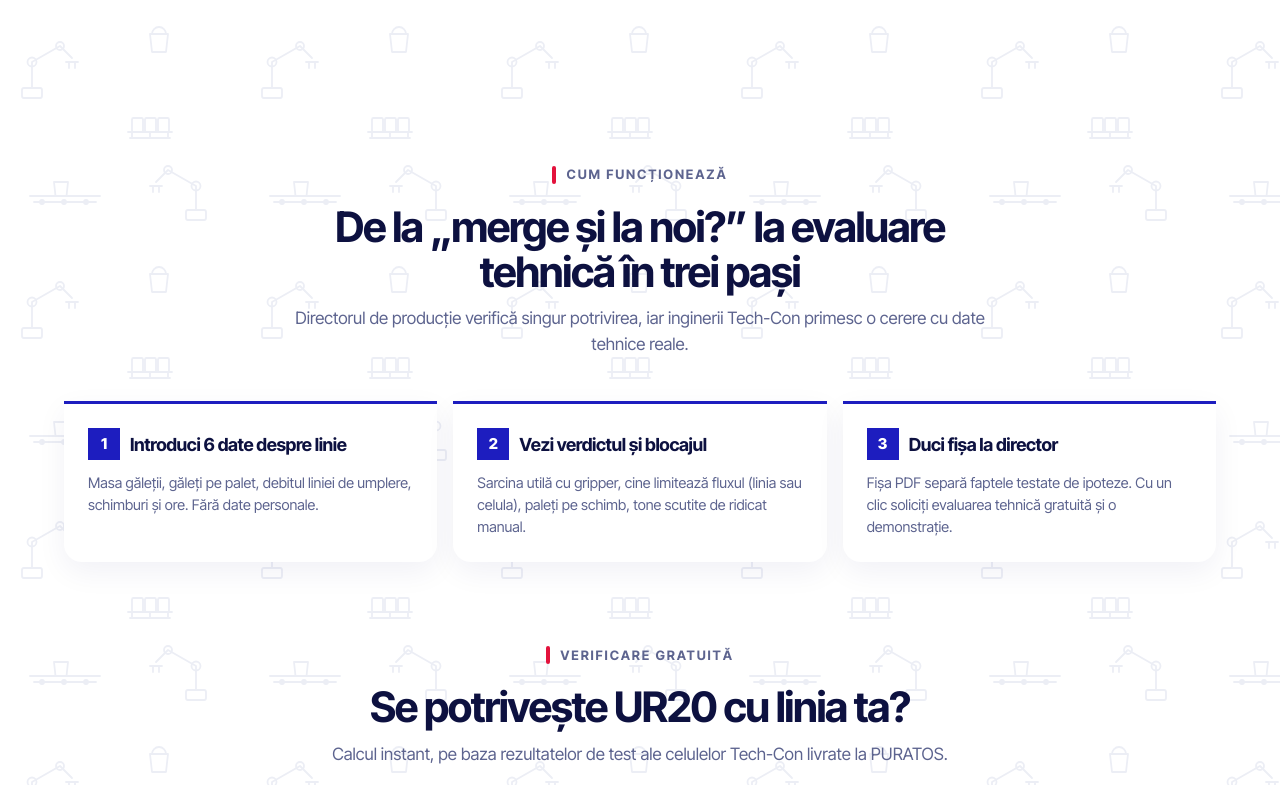
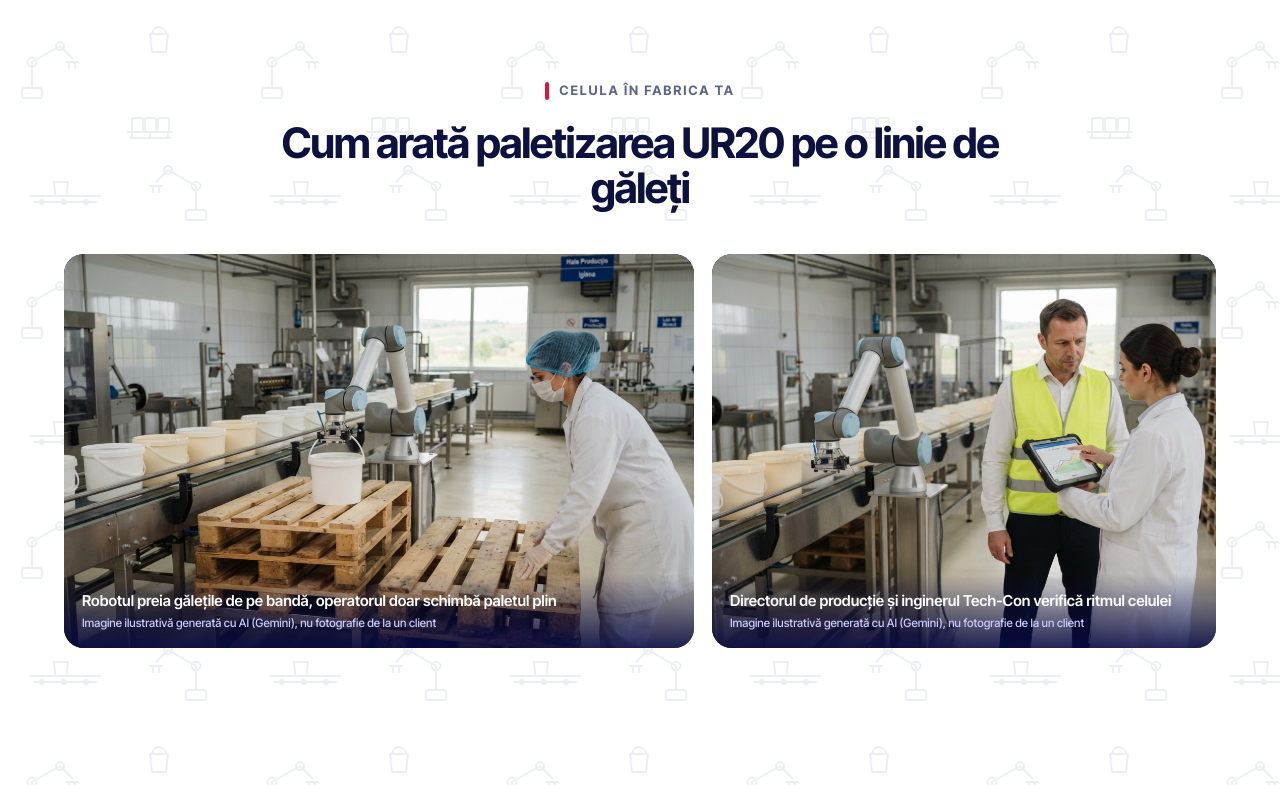
Before and after one commit to Polikarp2007/paletcheck-ur20, a plain HTML site: page index.html in a window 1280 px wide. Shown: the part 1680-2465 px from the top of the page. Drawn offline with Linux system fonts and the light colour scheme.

Commit message:
AI illustration gallery

```diff
--- a/index.html
+++ b/index.html
@@ -220,6 +220,12 @@ nav .w{gap:20px}.brand,.brand .tc,nav .links a{white-space:nowrap}nav .links{gap
 .offices{grid-template-columns:1fr!important;gap:12px!important}
 .off{display:flex;align-items:center;justify-content:space-between;gap:12px;padding:18px 20px!important}
 .off br{display:none}.off .tg{margin-top:0!important;white-space:nowrap}
+.gal{display:grid;grid-template-columns:1.25fr 1fr;gap:18px}
+.gal figure{margin:0;position:relative;border-radius:20px;overflow:hidden;background:#0a0e6b}
+.gal img{width:100%;height:100%;object-fit:cover;display:block;aspect-ratio:16/10}
+.gal figcaption{position:absolute;left:0;right:0;bottom:0;padding:16px 18px;color:#fff;background:linear-gradient(transparent,rgba(6,9,69,.85));font-weight:600;font-size:15px}
+.gal figcaption small{display:block;font-weight:500;font-size:11.5px;color:#c9ccff;margin-top:2px}
+@media(max-width:980px){.gal{grid-template-columns:1fr}}
 </style>
 </head>
 <body>
@@ -269,6 +275,14 @@ nav .w{gap:20px}.brand,.brand .tc,nav .links a{white-space:nowrap}nav .links{gap
     <div class="st"><div class="ico"><svg viewBox="0 0 24 24" width="22" height="22"><circle cx="12" cy="12" r="8" stroke="currentColor" stroke-width="2" fill="none"/><path d="M12 7v5l3 2" stroke="currentColor" stroke-width="2" fill="none" stroke-linecap="round"/></svg></div><h3>Ritm pe care îl poți măsura</h3><p>Știi câte găleți pe minut ies din celulă și le compari cu debitul liniei de umplere. Verificarea de mai jos face exact asta.</p></div>
   </div>
   <p class="honest"><b>Date verificate:</b> toate cifrele provin din testele de recepție (FAT) ale celulelor Tech-Con livrate la PURATOS. Pentru linia ta le confirmăm gratuit la evaluarea tehnică.</p>
+</div></section>
+
+<section id="galerie" style="padding-top:0"><div class="w">
+  <div class="sh"><div class="eyebrow">Celula în fabrica ta</div><h2>Cum arată paletizarea UR20 pe o linie de găleți</h2></div>
+  <div class="gal">
+    <figure><img src="img1.jpg" alt="Celulă cobot care paletizează găleți într-o hală alimentară, operatoarea schimbă paletul" loading="lazy"><figcaption>Robotul preia gălețile de pe bandă, operatorul doar schimbă paletul plin<small>Imagine ilustrativă generată cu AI (Gemini), nu fotografie de la un client</small></figcaption></figure>
+    <figure><img src="img2.jpg" alt="Director de producție și inginer analizează rezultatele celulei pe tabletă" loading="lazy"><figcaption>Directorul de producție și inginerul Tech-Con verifică ritmul celulei<small>Imagine ilustrativă generată cu AI (Gemini), nu fotografie de la un client</small></figcaption></figure>
+  </div>
 </div></section>
 
 <section id="cum"><div class="w">
--- a/sw.js
+++ b/sw.js
@@ -1,4 +1,4 @@
-const C='paletcheck-v6';const F=['./','./index.html','./manifest.webmanifest','./icon.svg','./cell.js','./pattern.svg'];
+const C='paletcheck-v6';const F=['./','./index.html','./manifest.webmanifest','./icon.svg','./cell.js','./pattern.svg','./img1.jpg','./img2.jpg'];
 self.addEventListener('install',e=>{self.skipWaiting();e.waitUntil(caches.open(C).then(c=>c.addAll(F)))});
 self.addEventListener('activate',e=>e.waitUntil(caches.keys().then(k=>Promise.all(k.filter(x=>x!==C).map(x=>caches.delete(x)))).then(()=>self.clients.claim())));
 self.addEventListener('fetch',e=>{if(e.request.method!=='GET')return;e.respondWith(fetch(e.request).then(r=>{const c=r.clone();caches.open(C).then(x=>x.put(e.request,c));return r}).catch(()=>caches.match(e.request)))});
```
Also changed, not shown: img1.jpg (added), img2.jpg (added).
